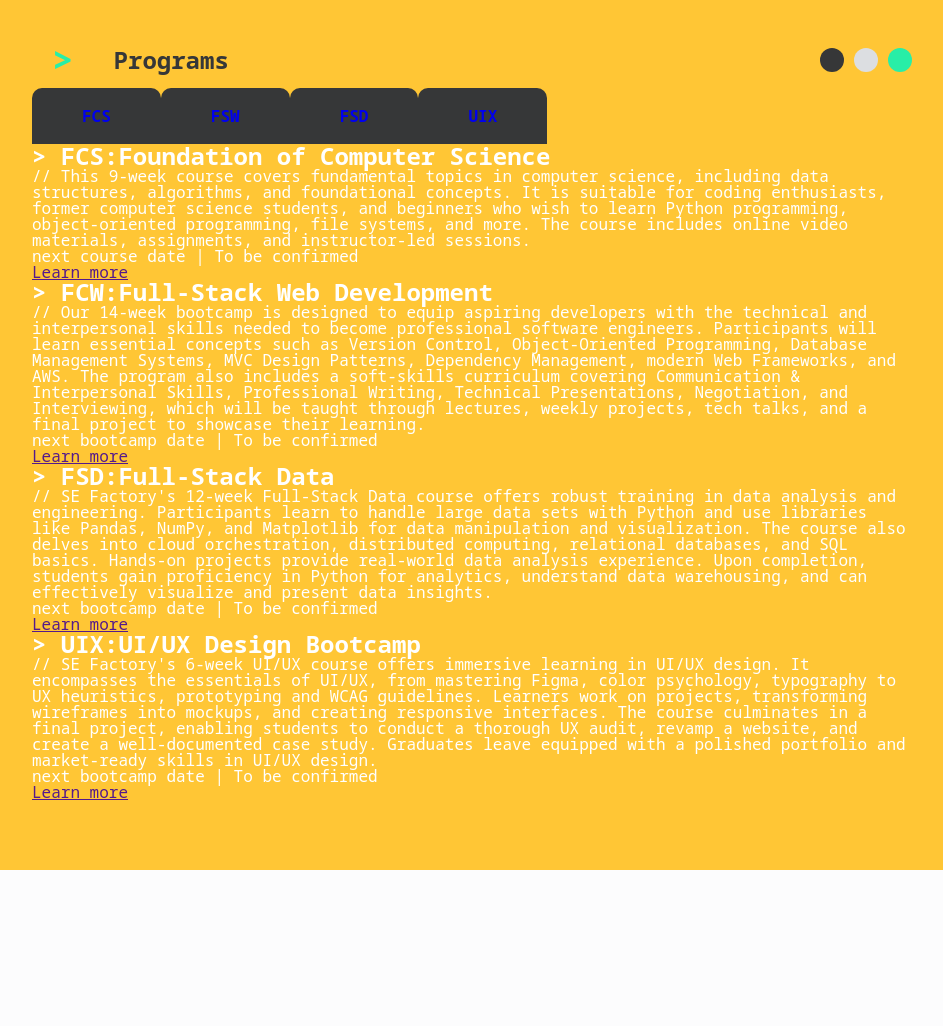
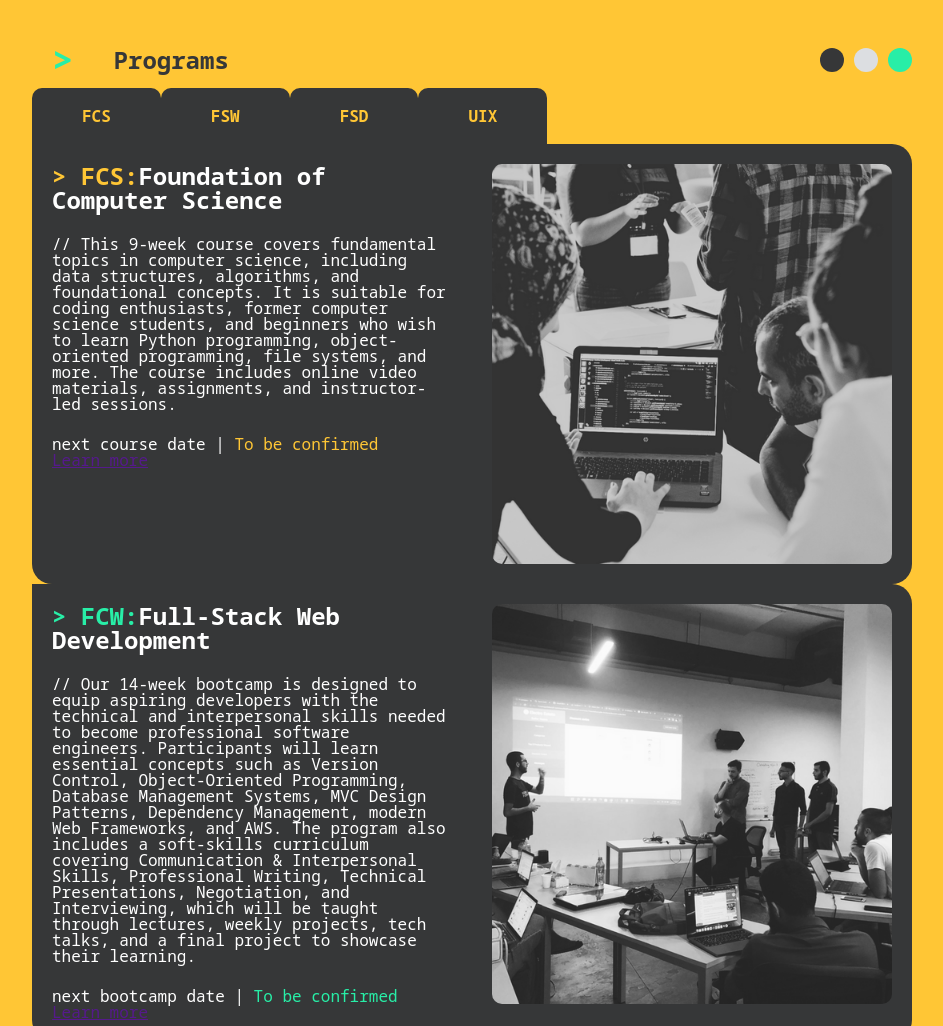
Before and after one commit to samercharafeddine/SEFactory-Clone, a plain HTML site: page index.html in a window 1280 px wide. Shown: the part 2340-3366 px from the top of the page, without its empty margins (168-1111 px from the left). Before the commit the page ends 3210 px from the top, so only its background shows below. Drawn offline with Linux system fonts and the light colour scheme.

Commit message:
Finished html and css for programs section

```diff
--- a/index.html
+++ b/index.html
@@ -153,7 +153,7 @@
         </div>
         <div class="program-content-container">
           <div class="tabs-container">
-            <ul class="tabs-title">
+            <ul aria-labelledby="tabs" class="tabs-title">
               <li><a id="tab-1" href="#FCS">FCS</a></li>
               <li><a id="tab-2" href="#FSW">FSW</a></li>
               <li><a id="tab-3" href="#FSD">FSD</a></li>
@@ -161,7 +161,7 @@
             </ul>
 
             <div class="tabs-panels-content">
-              <div id="FCS" aria-label="tab-1">
+              <div class="program-tab-content" id="FCS" aria-label="tab-1">
                 <div class="tabs-content-text">
                   <div class="tabs-content-title">
                     <h2>
@@ -189,8 +189,9 @@
                     <a href="" class="learn-more">Learn more</a>
                   </div>
                 </div>
+                <img class="testimonial-img" src="./assets/fcs.png" />
               </div>
-              <div id="FSW" aria-label="tab-2">
+              <div class="program-tab-content" id="FSW" aria-label="tab-2">
                 <div class="tabs-content-text">
                   <div class="tabs-content-title">
                     <h2>
@@ -222,8 +223,9 @@
                     <a href="" class="learn-more">Learn more</a>
                   </div>
                 </div>
+                <img class="testimonial-img" src="./assets/fsw.png" />
               </div>
-              <div id="FSD" aria-label="tab-3">
+              <div class="program-tab-content" id="FSD" aria-label="tab-3">
                 <div class="tabs-content-text">
                   <div class="tabs-content-title">
                     <h2>
@@ -253,8 +255,9 @@
                     <a href="" class="learn-more">Learn more</a>
                   </div>
                 </div>
+                <img class="testimonial-img" src="./assets/fsd.png" />
               </div>
-              <div id="UIX" aria-label="tab-4">
+              <div class="program-tab-content" id="UIX" aria-label="tab-4">
                 <div class="tabs-content-text">
                   <div class="tabs-content-title">
                     <h2>
@@ -284,6 +287,7 @@
                     <a href="" class="learn-more">Learn more</a>
                   </div>
                 </div>
+                <img class="testimonial-img" src="./assets/uix.png" />
               </div>
             </div>
           </div>
--- a/scripts/main.js
+++ b/scripts/main.js
@@ -1,11 +1,27 @@
-const tabsContainer = document.querySelector(".tabs-conntainer");
-const tabsList = tabsContainer.querySelector(".tabs-title");
+const tabsContainer = document.querySelector(".tabs-container");
+const tabsList = document.querySelector(".tabs-title");
 const tabbuttons = tabsList.querySelectorAll("a");
-const tabPanels = tabsContainer.querySelectorAll(".tabs-panel-content > div");
+const tabPanels = document.querySelectorAll(".program-tab-content");
 
 tabbuttons.forEach((tab, index) => {
   if (index == 0) {
   } else {
-    tabPanels[index].setAttribute("hidden");
+    tabPanels[index].setAttribute("hidden", "");
   }
 });
+
+tabsContainer.addEventListener("click", (event) => {
+  const clicked = event.target.closest("a");
+  if (!clicked) return;
+  event.preventDefault();
+  switchTab(clicked);
+});
+
+const switchTab = (newTab) => {
+  const activeTabId = newTab.getAttribute("href");
+  const activeTab = tabsContainer.querySelector(activeTabId);
+  tabPanels.forEach((panel) => {
+    panel.setAttribute("hidden", true);
+  });
+  activeTab.removeAttribute("hidden", false);
+};
--- a/styles/style.css
+++ b/styles/style.css
@@ -238,7 +238,58 @@ iframe {
   border-radius: 10px 10px 0 0;
   padding: 20px 50px;
   font-weight: 900;
+  color: rgb(255, 198, 53);
 }
+
+.tabs-panels-content {
+  min-height: 100%;
+  display: block;
+  position: relative;
+}
+
+.program-tab-content {
+  background-color: #363738;
+  height: 100%;
+  display: flex;
+  align-items: flex-start;
+  border-radius: 0px 20px 20px 20px;
+  column-gap: 40px;
+  padding: 20px;
+}
+
+.tabs-content-text {
+  display: flex;
+  flex-direction: column;
+  justify-content: flex-start;
+  align-items: flex-start;
+  align-self: stretch;
+  flex: 1;
+  row-gap: 24px;
+}
+.testimonial-img {
+  width: 400px;
+  height: 400px;
+  border-radius: 10px;
+  object-fit: cover;
+  max-width: 100%;
+  vertical-align: middle;
+  display: inline-block;
+}
+
+.fcs-color {
+  color: #ffc635;
+}
+.fsw-color {
+  color: #28eea7;
+}
+.fsd-color {
+  color: #9864da;
+}
+.uix-color {
+  color: #fb508e;
+}
+
+/* Hite talent Section */
 
 /* Section titles section */
 .section-title {
@@ -291,3 +342,5 @@ iframe {
 .green-circle {
   background-color: #28eea7;
 }
+
+/* JS used classes */
```
